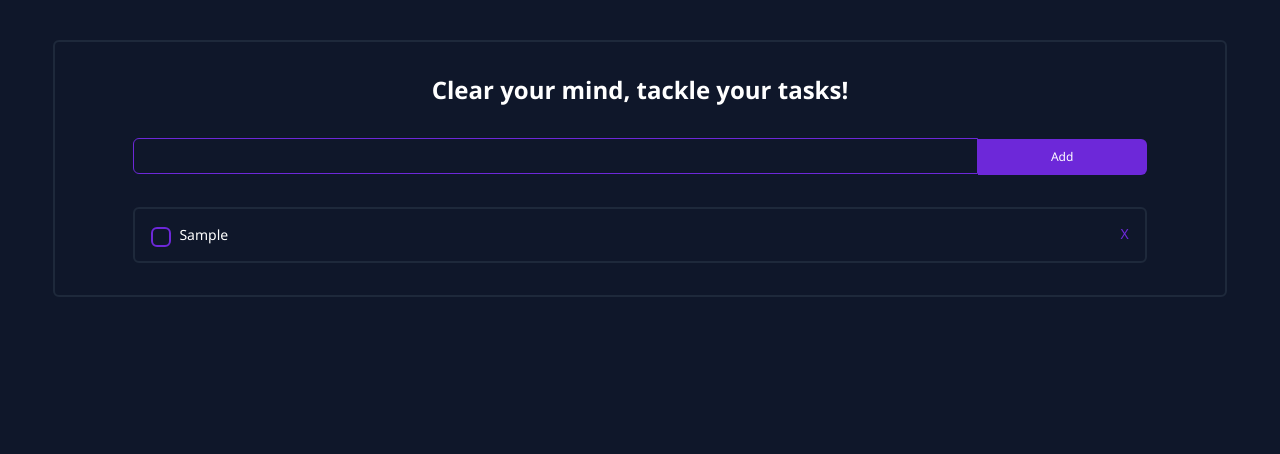
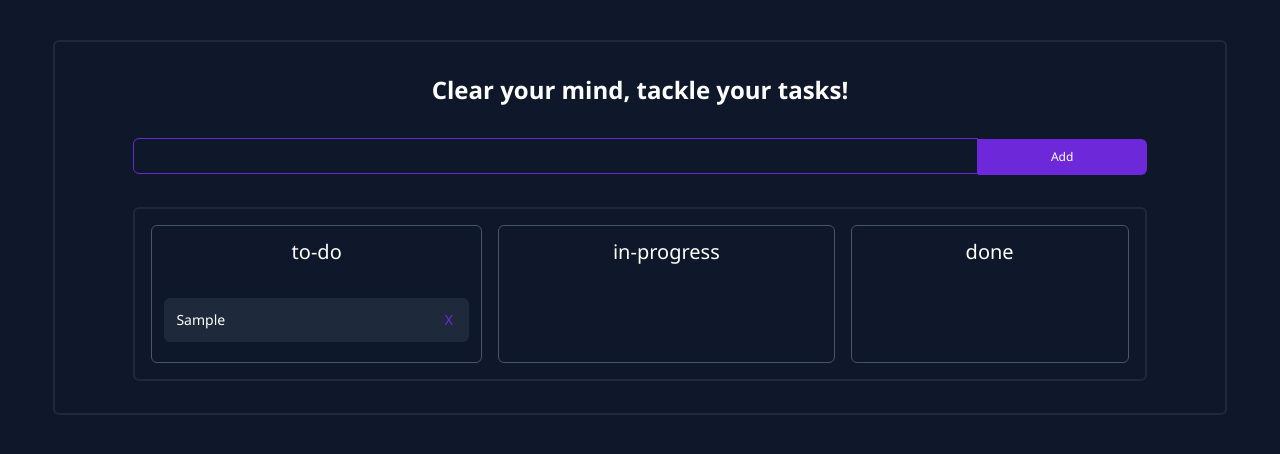
Before and after one commit to zahramirkazemi/ToDo, a React (Vite) app: page / in a window 1280 px wide. Both pictures are taken after typing "Sample" into the empty fields and a click on the button "Add". Shown: the top 454 px of the page. Built offline with nearby package versions, Linux system fonts and the light colour scheme.

Commit message:
feat: Create cards with draggable tasks

```diff
--- a/src/app.tsx
+++ b/src/app.tsx
@@ -29,7 +29,7 @@ const App: React.FC = () => {
           Clear your mind, tackle your tasks!
         </h1>
         <TaskInput addTask={addTask} />
-        <TasksList tasks={tasks} removeTask={removeTask} />
+        <TasksList tasks={tasks} removeTask={removeTask} setTasks={setTasks} />
       </div>
     </div>
   );
--- /dev/null
+++ b/src/components/cart.tsx
@@ -0,0 +1,27 @@
+import { useDroppable } from "@dnd-kit/core";
+
+interface CartProps {
+  title: string;
+  children: JSX.Element | JSX.Element[];
+}
+
+const Cart: React.FC<CartProps> = ({ title, children }: CartProps) => {
+  const { setNodeRef } = useDroppable({
+    id: title,
+  });
+  return (
+    <div
+      ref={setNodeRef}
+      id={title}
+      className="flex-auto border border-dipricate rounded-md text-right p-3"
+    >
+      <div>
+        <h1 className="lg:text-xl text-center text-lg">{title}</h1>
+        <br className="w-11/12 text-white h-px" />
+        {children}
+      </div>
+    </div>
+  );
+};
+
+export default Cart;
--- a/src/components/task-list.tsx
+++ b/src/components/task-list.tsx
@@ -1,28 +1,107 @@
-import { Task as TaskType } from "../types";
+import { Dispatch, SetStateAction, useState } from "react";
+import {
+  useSensors,
+  useSensor,
+  PointerSensor,
+  DndContext,
+  closestCorners,
+  DragStartEvent,
+  DragEndEvent,
+  DragOverlay,
+  DropAnimation,
+  defaultDropAnimation,
+} from "@dnd-kit/core";
+import { TaskState, Task as TaskType } from "../types";
+import Cart from "./cart";
 import Task from "./task";
 
 interface TasksListProps {
   tasks: TaskType[];
   removeTask: (id: string) => void;
+  setTasks: Dispatch<SetStateAction<TaskType[]>>;
 }
 
 const TasksList: React.FC<TasksListProps> = ({
   tasks,
   removeTask,
+  setTasks,
 }: TasksListProps) => {
+  const [activeTaskId, setActiveTaskId] = useState<null | string>(null);
+  const handleDragEnd = ({ active, over }: DragEndEvent) => {
+    const newTasks = tasks.map((task) => {
+      if (task.id === active.id) {
+        task.state = over?.id as TaskState;
+        return task;
+      } else {
+        return task;
+      }
+    });
+    setTasks([...newTasks]);
+    setActiveTaskId(null);
+  };
+  const sensors = useSensors(useSensor(PointerSensor));
+
+  const handleDragStart = ({ active }: DragStartEvent) => {
+    setActiveTaskId(active.id as string);
+  };
+
+  const dropAnimation: DropAnimation = {
+    ...defaultDropAnimation,
+  };
+  const task = activeTaskId
+    ? tasks.find((task) => task.id === activeTaskId)
+    : null;
+
   return (
-    <div>
-      <div className="inline-block w-11/12 border-2 rounded-md border-tertiary lg:mt-8 mt-4">
+    <div className="flex flex-wrap gap-4 w-11/12 border-2 rounded-md border-tertiary lg:mt-8 mt-4 mx-auto p-4 justify-center">
       {tasks.length === 0 ? (
         <p className="my-3 text-white text-base lg:text-xl">
           Take rest! You haven't any task{" "}
         </p>
       ) : (
-          tasks.map((task) => (
-            <Task key={task.id} task={task} removeTask={removeTask} />
-          ))
+        <DndContext
+          sensors={sensors}
+          collisionDetection={closestCorners}
+          onDragStart={handleDragStart}
+          onDragEnd={handleDragEnd}
+        >
+          <Cart title={TaskState.ToDo}>
+            {tasks
+              .filter(
+                (task) =>
+                  task.state === TaskState.ToDo && task.id !== activeTaskId
+              )
+              ?.map((task) => (
+                <Task task={task} removeTask={removeTask} />
+              ))}
+          </Cart>
+          <Cart title={TaskState.Inprogress}>
+            {tasks
+              .filter(
+                (task) =>
+                  task.state === TaskState.Inprogress &&
+                  task.id !== activeTaskId
+              )
+              ?.map((task) => (
+                <Task task={task} removeTask={removeTask} />
+              ))}
+          </Cart>
+          <Cart title={TaskState.Done}>
+            {tasks
+              .filter(
+                (task) =>
+                  task.state === TaskState.Done && task.id !== activeTaskId
+              )
+              ?.map((task) => (
+                <Task task={task} removeTask={removeTask} />
+              ))}
+          </Cart>
+
+          <DragOverlay dropAnimation={dropAnimation}>
+            {task ? <Task task={task} removeTask={removeTask} grabbed /> : null}
+          </DragOverlay>
+        </DndContext>
       )}
-      </div>
     </div>
   );
 };
--- a/src/components/task.tsx
+++ b/src/components/task.tsx
@@ -1,29 +1,37 @@
-import { Task as TaskType, TaskState } from "../types";
+import { useDraggable } from "@dnd-kit/core";
+import { Task as TaskType } from "../types";
 
 interface TaskProps {
   task: TaskType;
   removeTask: (id: string) => void;
+  grabbed?: boolean;
 }
 
-const Task: React.FC<TaskProps> = ({ task, removeTask }: TaskProps) => {
+const Task: React.FC<TaskProps> = ({
+  task,
+  grabbed,
+  removeTask,
+}: TaskProps) => {
+  const { attributes, listeners, setNodeRef } = useDraggable({
+    id: task.id,
+  });
+
   return (
-    <div className="relative my-4">
-      <input
-        type="checkbox"
-        className="peer absolute opacity-0 w-0 h-0 cursor-pointer"
-        id={task.id}
-        checked={task.state === TaskState.Done}
-      />
-      <span className="absolute w-4 h-4 sm:w-5 sm:h-5 border-2 border-secondary rounded-md top-0.5 left-4 checkmark peer-checked:after:block peer-checked:bg-secondary after:hidden after:absolute cursor-pointer after:left-1.5 after:w-1.5 after:h-3.5 after:border-white after:border-b-2 after:border-r-2 after:rotate-45"></span>
+    <div className="relative my-2 bg-tertiary rounded-md">
       <label
+        ref={setNodeRef}
+        {...listeners}
+        {...attributes}
         htmlFor={task.id}
-        className="block cursor-pointer select-none text-white text-left pl-11 pr-5 sm:text-sm text-xs peer-checked:text-dipricate peer-checked:line-through peer-checked:decoration-secondary peer-checked:decoration-2"
+        className={`block ${
+          grabbed ? "cursor-grabbing" : "cursor-pointer"
+        } select-none text-white text-left p-3 pr-10 sm:text-sm text-xs peer-checked:text-dipricate peer-checked:line-through peer-checked:decoration-secondary peer-checked:decoration-2`}
       >
         {task.title}
       </label>
       <button
         onClick={() => removeTask(task.id)}
-        className="absolute -top-px right-4 text-secondary sm:text-sm text-xs"
+        className="absolute top-3 right-4 text-secondary sm:text-sm text-xs"
       >
         X
       </button>
--- a/src/types/task-state-enum.tsx
+++ b/src/types/task-state-enum.tsx
@@ -1,6 +1,6 @@
 enum TaskState {
   ToDo = "to-do",
-  Inprogress = "inprogress",
+  Inprogress = "in-progress",
   Done = "done",
 }
 
```
Lines whose indentation alone changed are shown as unchanged.
